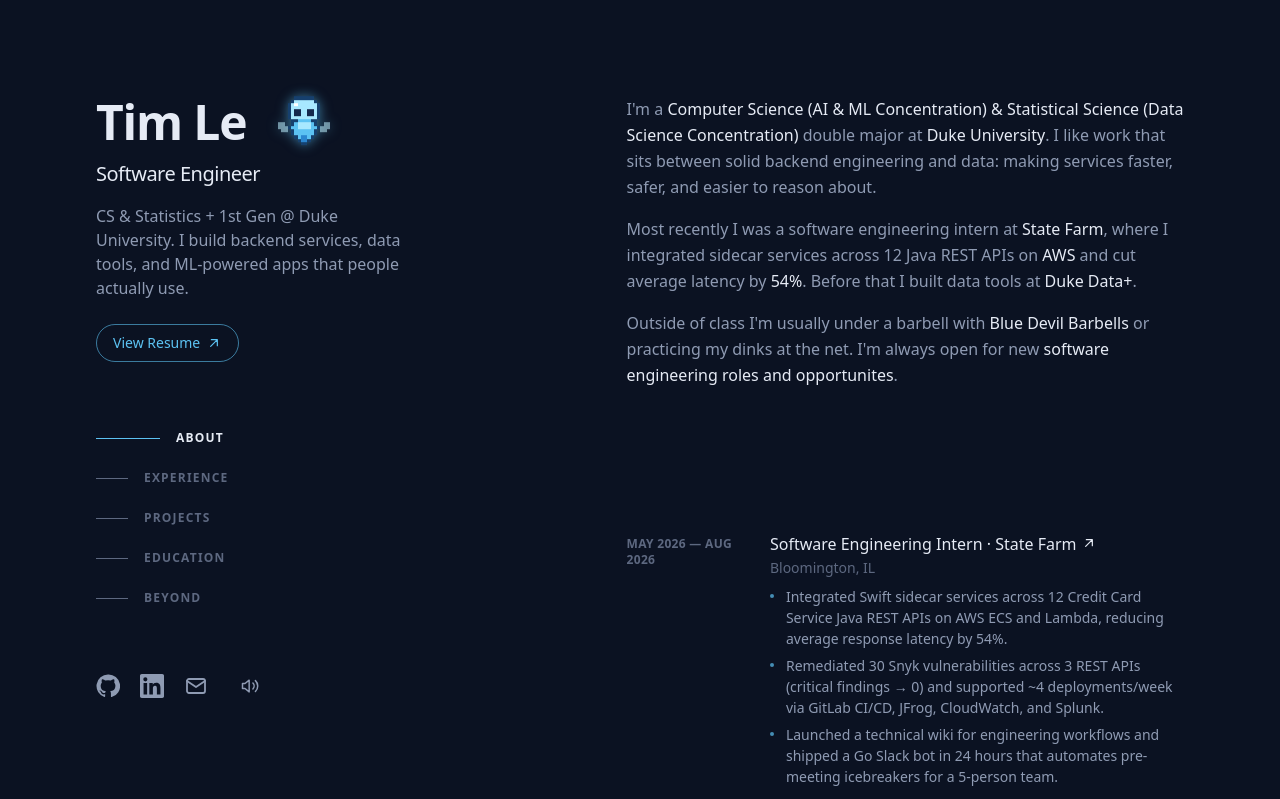
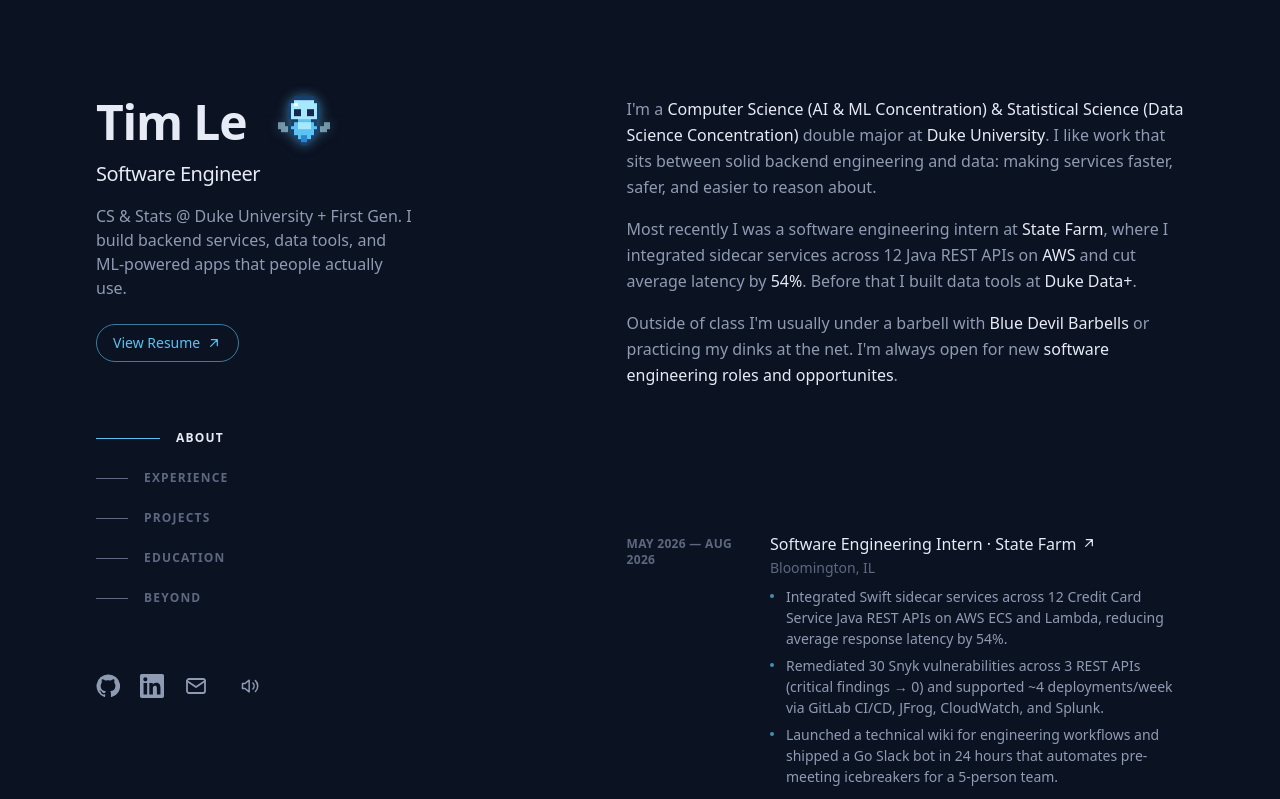
Before and after one commit to timphamle/portfolio, a Next.js app: page / in a window 1280 px wide. Shown: the top 799 px of the page. Built offline with nearby package versions, Linux system fonts and the light colour scheme.

Commit message:
Update profile tagline and about

```diff
--- a/src/content/profile.ts
+++ b/src/content/profile.ts
@@ -3,7 +3,7 @@ import type { Profile } from "./types";
 export const profile: Profile = {
   name: "Tim Le",
   role: "Software Engineer",
-  tagline: "CS & Statistics + 1st Gen @ Duke University. I build backend services, data tools, and ML-powered apps that people actually use.",
+  tagline: "CS & Stats @ Duke University + First Gen. I build backend services, data tools, and ML-powered apps that people actually use.",
   about: [
     "I'm a **Computer Science (AI & ML Concentration) & Statistical Science (Data Science Concentration)** double major at **Duke University**. I like work that sits between solid backend engineering and data: making services faster, safer, and easier to reason about.",
     "Most recently I was a software engineering intern at **State Farm**, where I integrated sidecar services across 12 Java REST APIs on **AWS** and cut average latency by **54%**. Before that I built data tools at **Duke Data+**.",
```
